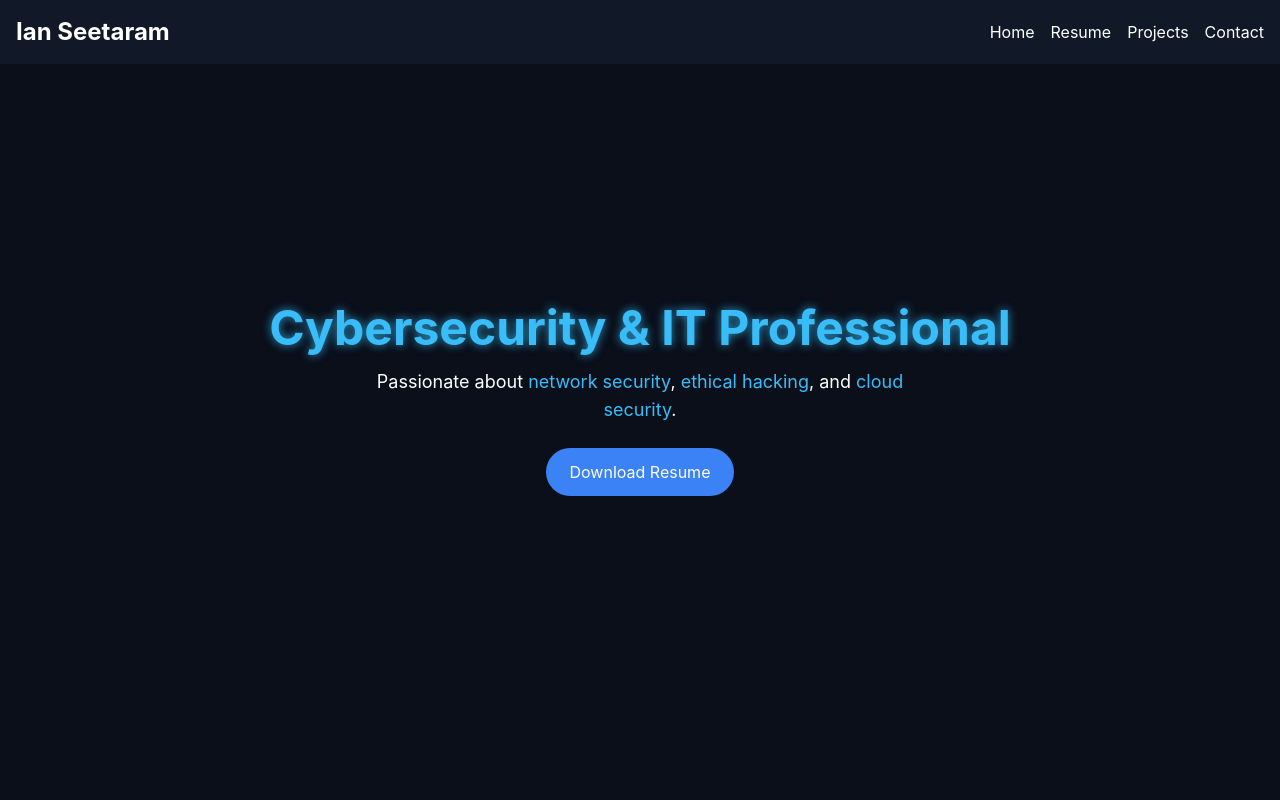
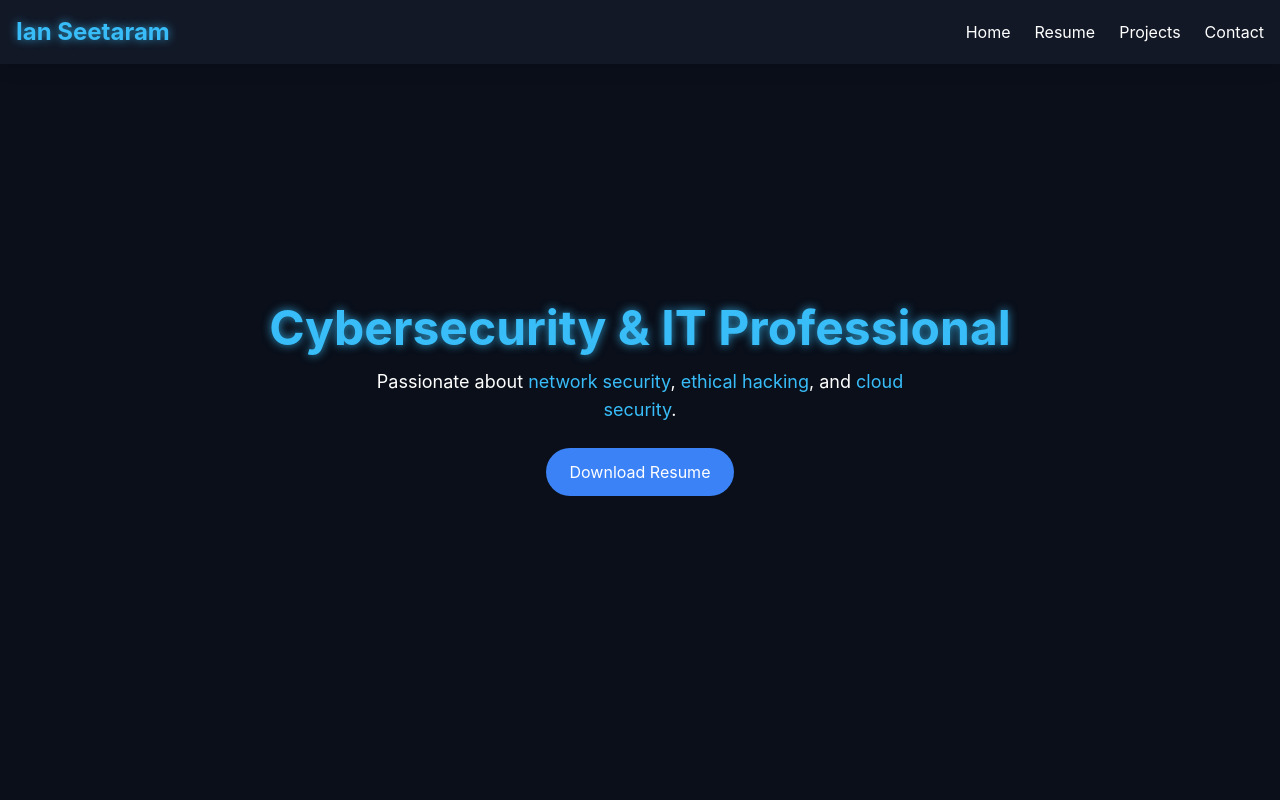
Before and after one commit to EyeonSee/EyeonCyberp, a React (Vite) app: page / in a window 1280 px wide. Shown: the top 800 px of the page. Built offline with nearby package versions, Linux system fonts and the light colour scheme.

Commit message:
Update Navbar.jsx

```diff
--- a/src/components/Navbar.jsx
+++ b/src/components/Navbar.jsx
@@ -4,17 +4,17 @@ const Navbar = () => {
   const [isOpen, setIsOpen] = useState(false);
 
   return (
-    <nav className="bg-gray-900 text-white p-4 fixed w-full top-0 z-50">
+    <nav className="bg-[#121826] text-white p-4 fixed w-full top-0 z-50 shadow-lg">
       <div className="container mx-auto flex justify-between items-center">
-        <h1 className="text-2xl font-bold">Ian Seetaram</h1>
+        <h1 className="text-2xl font-bold text-highlight glow">Ian Seetaram</h1>
         <button onClick={() => setIsOpen(!isOpen)} className="md:hidden">
           ☰
         </button>
-        <ul className={`md:flex space-x-4 ${isOpen ? "block" : "hidden"}`}>
-          <li><a href="#home" className="hover:text-gray-400">Home</a></li>
-          <li><a href="#resume" className="hover:text-gray-400">Resume</a></li>
-          <li><a href="#projects" className="hover:text-gray-400">Projects</a></li>
-          <li><a href="#contact" className="hover:text-gray-400">Contact</a></li>
+        <ul className={`md:flex space-x-6 ${isOpen ? "block" : "hidden"}`}>
+          <li><a href="#home" className="hover:text-blue-400 transition">Home</a></li>
+          <li><a href="#resume" className="hover:text-blue-400 transition">Resume</a></li>
+          <li><a href="#projects" className="hover:text-blue-400 transition">Projects</a></li>
+          <li><a href="#contact" className="hover:text-blue-400 transition">Contact</a></li>
         </ul>
       </div>
     </nav>
```
